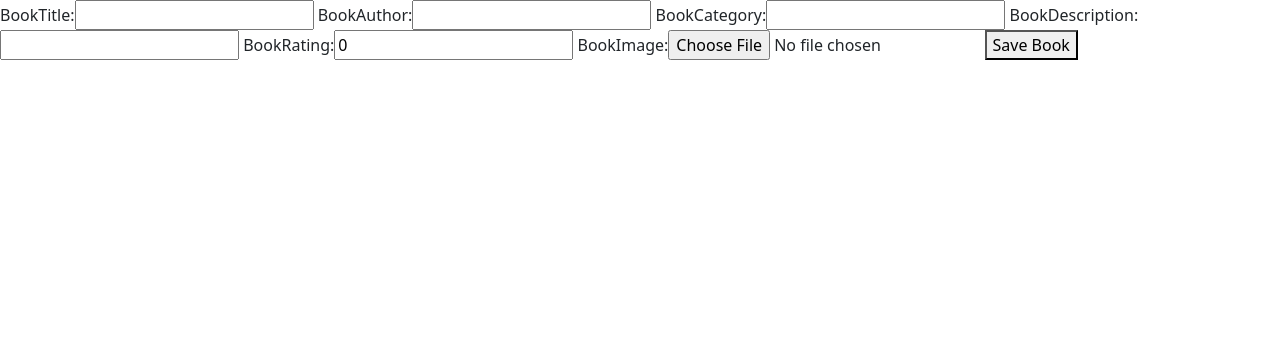
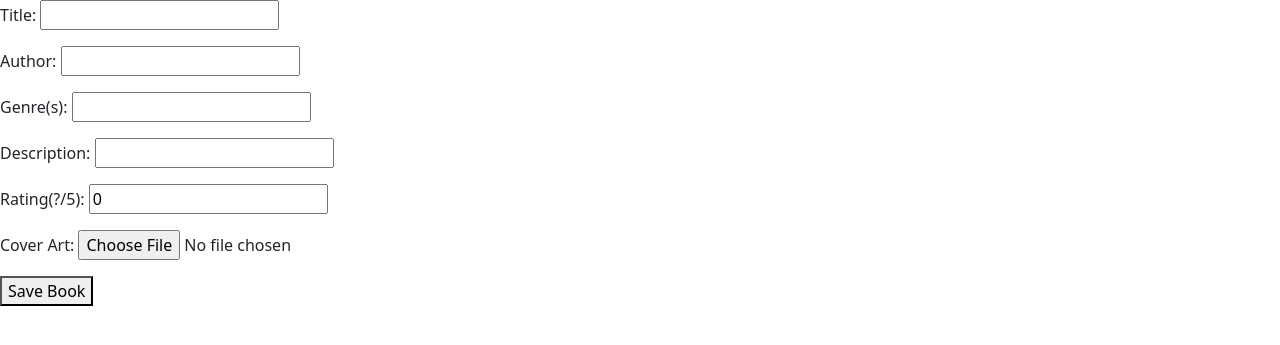
Before and after one commit to itssamich/CS3620_Book, a Django app: template CS3260_Book/book/templates/Book/addBook.html in a window 1280 px wide. Shown: the part 46-391 px from the top of the page. Run offline with Django 3.2, Linux system fonts and the light colour scheme; the template is opened without the code that fills it: values that come from a table or form of the project are taken from there, others are empty.

Commit message:
Fixed Image uploading issue

```diff
--- a/CS3260_Book/book/forms.py
+++ b/CS3260_Book/book/forms.py
@@ -5,11 +5,11 @@ class bookForm(forms.ModelForm):
     class Meta:
         model = BookData
         fields = ['bookTitle', 'bookAuthor', 'bookCategory', 'bookDescription', 'bookRating', 'bookImage']
-        labels = [
-            'Title: ',
-            'Author: ',
-            'Genre(s): ',
-            'Description: ',
-            'Rating(?/5): ',
-            'Cover Art: ',
-        ]
+        labels = {
+            'bookTitle': 'Title',
+            'bookAuthor': 'Author',
+            'bookCategory': 'Genre(s)',
+            'bookDescription': 'Description',
+            'bookRating': 'Rating(?/5)',
+            'bookImage': 'Cover Art',
+        }
--- a/CS3260_Book/book/templates/Book/addBook.html
+++ b/CS3260_Book/book/templates/Book/addBook.html
@@ -1,9 +1,9 @@
 {% extends 'Book/base.html'%}
 
 {% block body %}
-<form method="POST">
+<form method="POST" enctype="multipart/form-data">
     {% csrf_token %}
-    {{ form }}
+    {{ form.as_p }}
     <button type="submit">Save Book</button>
 </form>
 {% endblock %}
--- a/CS3260_Book/book/views.py
+++ b/CS3260_Book/book/views.py
@@ -21,7 +21,7 @@ def index(request):
     return render(request, 'Book/index.html', {})
 
 def addBook(request):
-    form = bookForm(request.POST or None)
+    form = bookForm(request.POST, request.FILES)
 
     if form.is_valid():
         form.save()
```
Also changed, not shown: CS3260_Book/book/migrations/0002_auto_20211108_2128.py (added), CS3260_Book/book/migrations/0003_auto_20211108_2132.py (added), CS3260_Book/books/images/51fRar1PvAL._SX300_BO1204203200_.jpg (added), CS3260_Book/books/images/61z0MrB6qOS.jpg (added), CS3260_Book/books/images/71OFqSRFDgL.jpg (added), CS3260_Book/books/images/81lAPl9Fl0L_GCzzUaQ.jpg (added), CS3260_Book/books/images/91Q56n9K99L.jpg (added), CS3260_Book/books/images/91Q5dCjc2KL.jpg (added), CS3260_Book/db.sqlite3.
